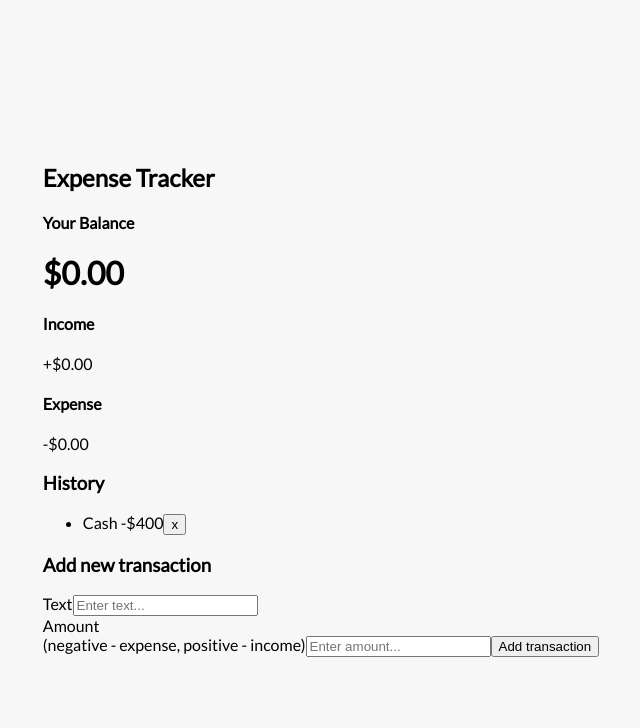
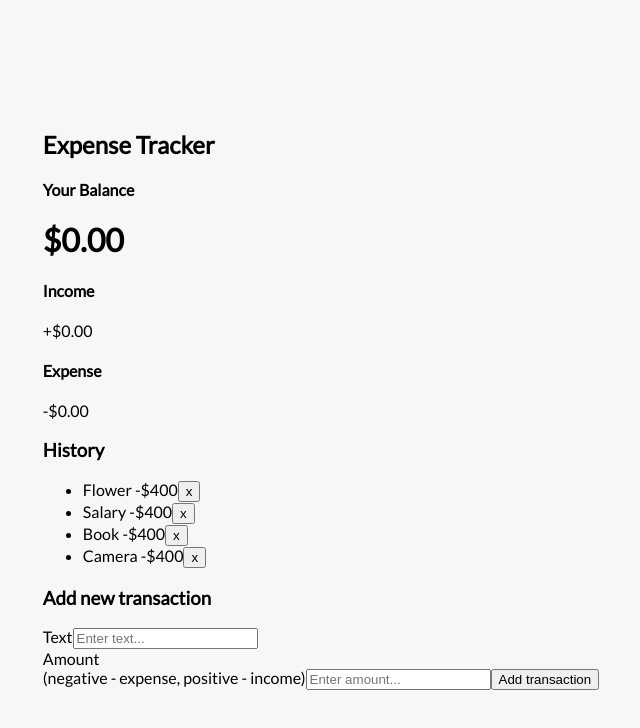
Before and after one commit to MelanieJindali/Cash-Track, a React (Create React App) app in the folder cash-track/: page / in a window 1280 px wide. Shown: the top 728 px of the page, without its empty margins (319-959 px from the left). Built offline with nearby package versions, Linux system fonts and the light colour scheme.

Commit message:
Mapping thru transaction objects & displaying them

```diff
--- a/cash-track/src/components/TransactionList.js
+++ b/cash-track/src/components/TransactionList.js
@@ -2,17 +2,18 @@ import React, { useContext } from 'react'
 import { GlobalContext } from '../context/GlobalState'
 
 export const TransactionList = () => {
-  const context = useContext(GlobalContext)
-  console.log(context)
+	const { transactions } = useContext(GlobalContext)
 
-	return (
+  return (
 		<div>
 			<h3>History</h3>
 			<ul>
-				<li>
-					Cash <span>-$400</span>
-					<button className='delete-btn'>x</button>
-				</li>
+				{transactions.map((transaction) => (
+					<li>
+						{transaction.text} <span>-$400</span>
+						<button className='delete-btn'>x</button>
+					</li>
+				))}
 			</ul>
 		</div>
 	)
```
